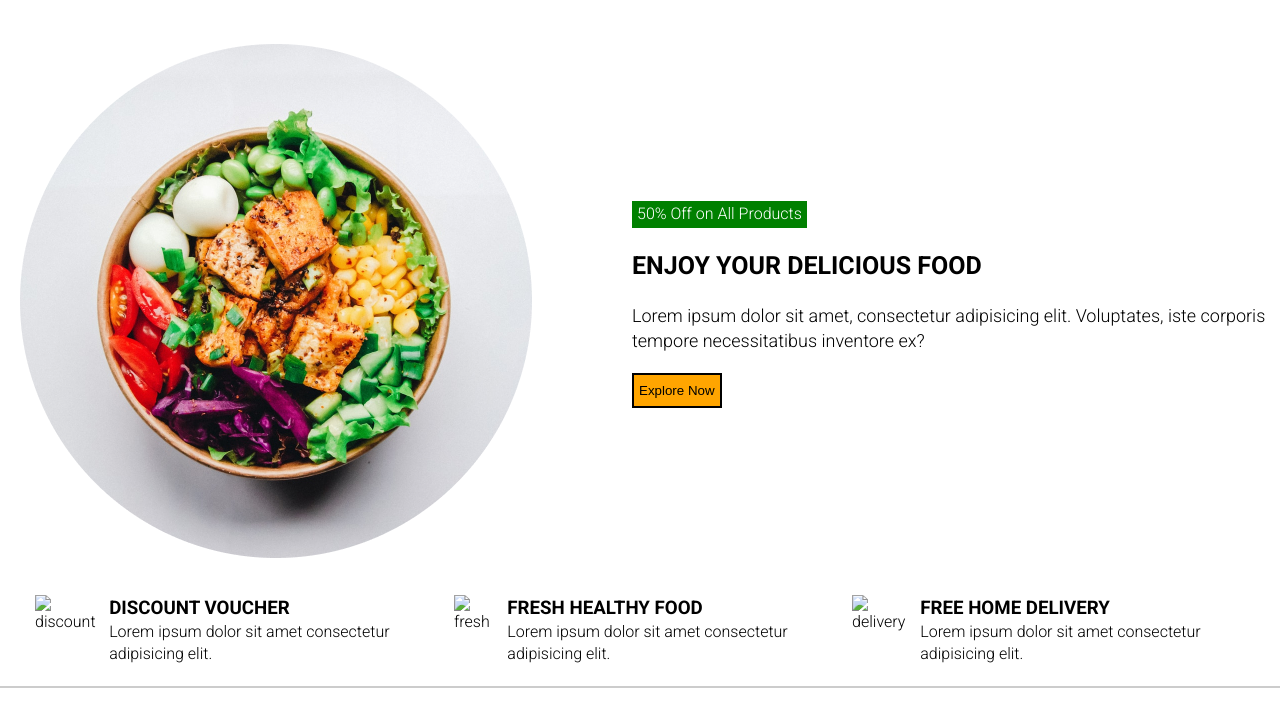
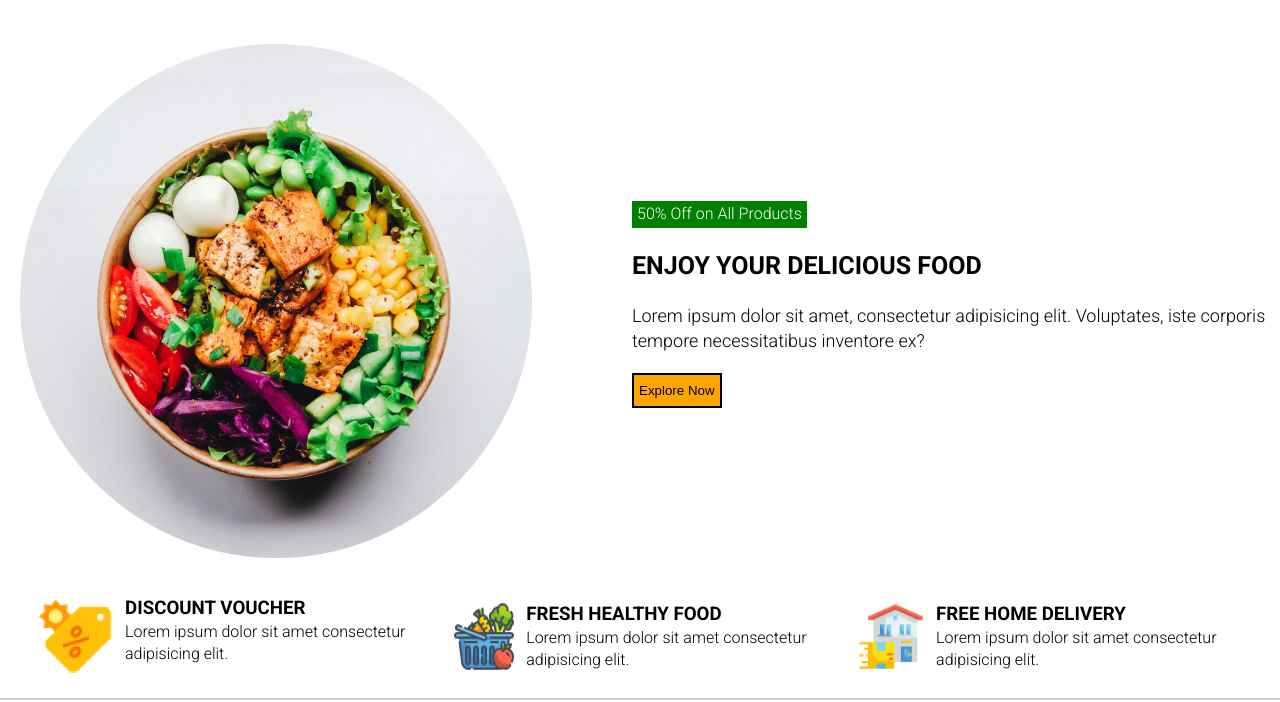
Before and after one commit to goranghingorani/project, a plain HTML site: page index.html in a window 1280 px wide. Shown: the part 98-800 px from the top of the page. Drawn offline with Linux system fonts and the light colour scheme.

Commit message:
Update index.html

```diff
--- a/index.html
+++ b/index.html
@@ -40,21 +40,21 @@
 
           <section class="features">
             <div class="feature">
-            <img src="icons/discount.png" alt="discount">
+            <img src="img/discount.png" alt="discount">
             <div class="fearture_content">
             <h3>discount voucher</h3>
             <p>Lorem ipsum dolor sit amet consectetur adipisicing elit.</p>
             </div>
             </div>
             <div class="feature">
-                <img src="icons/fresh.png" alt="fresh">
+                <img src="img/fresh.png" alt="fresh">
                 <div class="fearture_content">
                 <h3>fresh healthy food</h3>
                 <p>Lorem ipsum dolor sit amet consectetur adipisicing elit.</p>
             </div>
             </div>
             <div class="feature">
-                <img src="icons/delivery.png" alt="delivery">
+                <img src="img/delivery.png" alt="delivery">
                 <div class="fearture_content">
                 <h3>free home delivery</h3>
                 <p>Lorem ipsum dolor sit amet consectetur adipisicing elit.</p>
```
